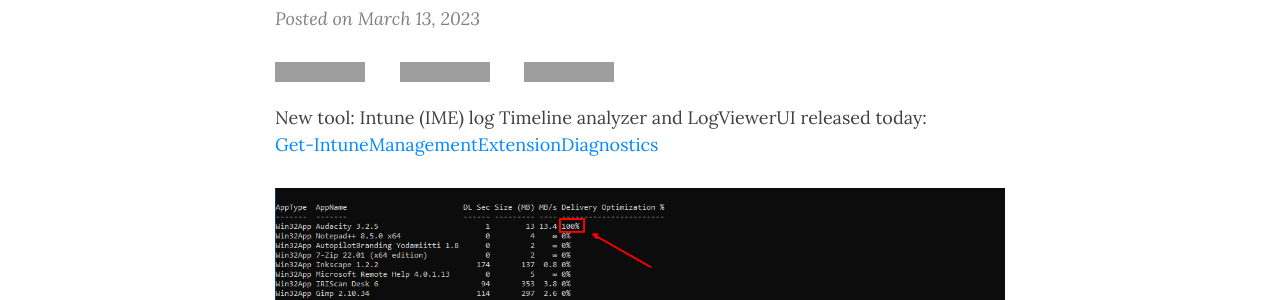
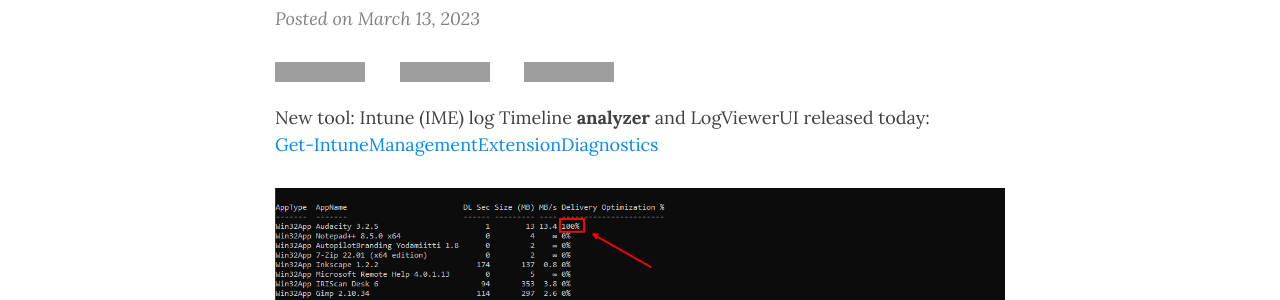
Before and after one commit to petripaavola/petripaavola.github.io, a Jekyll site: the page built from _posts/2023-03-13-Get-IntuneManagementExtensionDiagnostics-released.md, in a window 1280 px wide and 900 px high. Shown: the part 379-679 px from the top of the window. Built offline with Jekyll 4.4.1, drawn with Linux system fonts in a browser that asks for light colours; nearby versions of some CDN libraries; comment, search, counter and statistics services are not loaded; some of the changed text lies outside the part shown; grey boxes are pictures that could not be loaded.

Commit message:
update first blog and renamed demo blogs

```diff
--- a/_posts/2023-03-13-Get-IntuneManagementExtensionDiagnostics-released.md
+++ b/_posts/2023-03-13-Get-IntuneManagementExtensionDiagnostics-released.md
@@ -8,7 +8,7 @@
 comments: true
 ---
 
-New tool: Intune (IME) log Timeline analyzer and LogViewerUI released today:
+New tool: Intune (IME) log Timeline **analyzer** and LogViewerUI released today:
 [Get-IntuneManagementExtensionDiagnostics](https://github.com/petripaavola/Get-IntuneManagementExtensionDiagnostics)
 
 ![Get-IntuneManagementExtensionDiagnostics-Observed_Timeline_v1.1.png](/assets/img/Get-IntuneManagementExtensionDiagnostics-Observed_Timeline_v1.1.png)
@@ -38,7 +38,7 @@
 *  WinGetApp
 *  Powershell scripts
 *  Proactive Remediation scripts
-*  custom Compliance Policy scripts.
+*  custom Compliance Policy scripts
 
 Tool also shows Win32App download statistics and you can see if **Delivery Optimization** was working in download.
 ![Win32App-DeliveryOptimization](/assets/img/Win32App-DeliveryOptimization.png)
```
Also changed, not shown: _posts/2020-02-26-flake-it-till-you-make-it.txt (renamed from _posts/2020-02-26-flake-it-till-you-make-it.md), _posts/2020-02-28-test-markdown.txt (renamed from _posts/2020-02-28-test-markdown.md).
